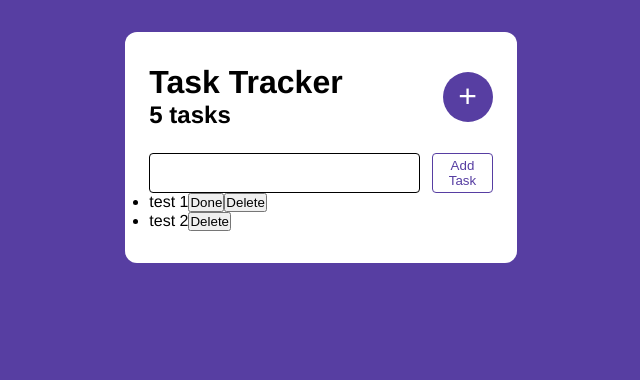
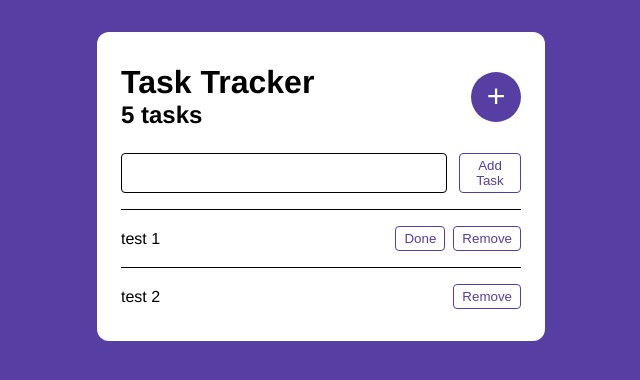
Before and after one commit to RobFyd/Task-Tracker, a React (Vite) app: page / in a window 1280 px wide. Shown: the top 380 px of the page, without its empty margins (319-959 px from the left). Built offline with nearby package versions, Linux system fonts and the light colour scheme.

Commit message:
Enhance TodoItem component with styling and button updates

```diff
--- a/src/components/TodoItem/TodoItem.jsx
+++ b/src/components/TodoItem/TodoItem.jsx
@@ -1,9 +1,12 @@
+import { Button } from "../Button/Button";
+import styles from "./TodoItem.module.css";
+
 export function TodoItem({ name, done }) {
   return (
-    <li>
-      <span>{name}</span>
-      {!done && <button>Done</button>}
-      <button>Delete</button>
+    <li className={styles.item}>
+      <span className={styles.name}>{name}</span>
+      {!done && <Button>Done</Button>}
+      <Button>Remove</Button>
     </li>
   );
 }
--- a/src/components/TodoItem/TodoItem.module.css
+++ b/src/components/TodoItem/TodoItem.module.css
@@ -0,0 +1,18 @@
+.item {
+    list-style-type: none;
+    display: flex;
+    align-items: center;
+    gap: 8px;
+    border-top: 1px solid black;
+    margin-top: 16px;
+    padding-top: 16px;
+    min-width: 400px;
+}
+
+.name {
+    width: 100%;
+}
+
+.done {
+    text-decoration: line-through;
+}
```
